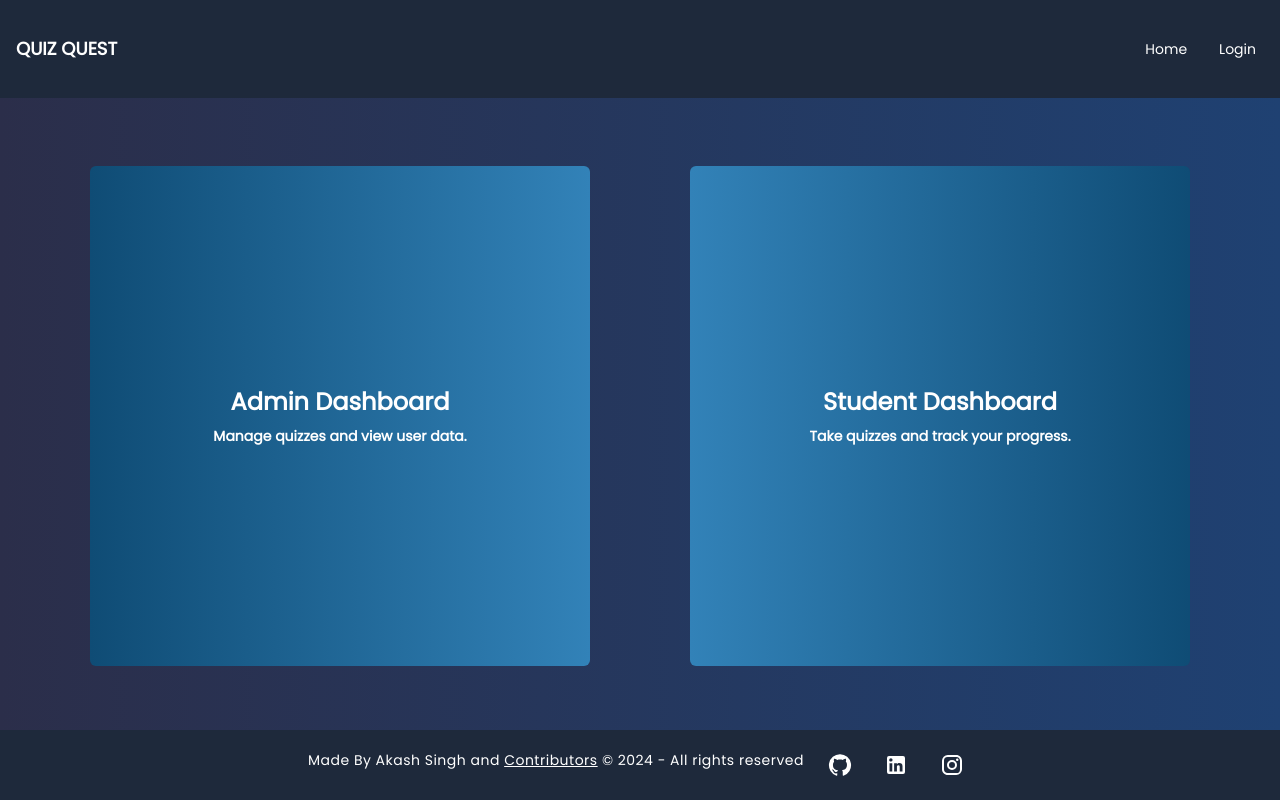
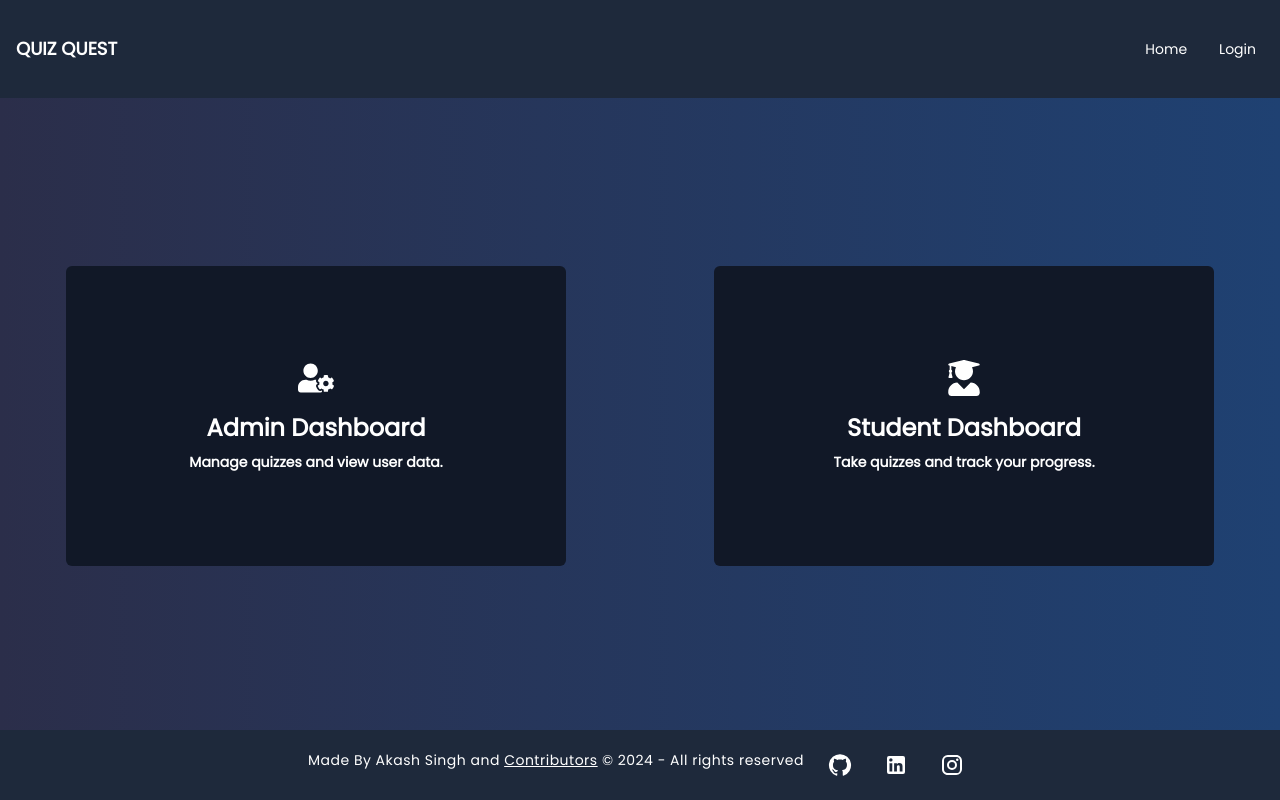
Before and after one commit to SkySingh04/QuizQuest, a Next.js app: page / in a window 1280 px wide. Built offline with nearby package versions, Linux system fonts and the light colour scheme; no server answers.

Commit message:
Closes #1 Updated landing page UI
Signed-off-by: Akash <akashsingh2210670@gmail.com>

```diff
--- /dev/null
+++ b/app/Home.module.css
@@ -0,0 +1,19 @@
+/* Home.module.css */
+.hoverEffect {
+  position: relative;
+}
+
+.hoverEffect::before {
+  content: '';
+  position: absolute;
+  top: 0;
+  left: 0;
+  right: 0;
+  bottom: 0;
+  border: 2px solid transparent; /* Set the initial border */
+  transition: border-color 0.5s ease;
+}
+
+.hoverEffect:hover::before {
+  border-color: #ffd700; /* Set the border color on hover */
+}
--- a/app/admin/page.tsx
+++ b/app/admin/page.tsx
@@ -25,6 +25,7 @@ const AdminPage = () => {
     onAuthStateChanged(auth, (user) => {
       if (user) {
         if (user.providerData[0].email === 'admindsce@dsce.com' || user.providerData[0].email === 'testadmin@dsce.com') {
+          console.log(user.uid)
           setUser(user);
         } else {
           toast.error("Unauthorized :(");
@@ -185,7 +186,7 @@ const AdminPage = () => {
   };
 
   return (
-    <div className='  flex flex-col items-center justify-center  p-6 text-white min-h-screen my-[100px]'>
+    <div className='  flex flex-col items-center justify-center  px-2 text-white min-h-screen my-[100px]'>
       <h1 className='text-3xl font-bold mb-6'>Admin Page</h1>
       {userData.length > 0 && quizData.length > 0 && (
         <div className="flex flex-wrap">
@@ -194,20 +195,20 @@ const AdminPage = () => {
               <div key={index} className="mr-4 mb-4">
                 <button
                   onClick={() => handleLockUnlockQuiz(quiz)}
-                  className={`bg-yellow-500 hover:bg-yellow-700 text-white font-bold py-2 px-4 rounded mb-4`}
+                  className={`bg-yellow-500 hover:bg-yellow-700 text-white font-bold py-2 px-4 mb-4`}
                 >
                   <FontAwesomeIcon icon={lockStatus[quiz] ? faLock : faUnlock} />
                 </button>
                 <button
                   onClick={() => handleDownloadQuiz(quiz)}
-                  className={`bg-green-500 hover:bg-green-700 text-white font-bold py-2 px-4 rounded mb-4`}
+                  className={`bg-green-500 hover:bg-green-700 text-white font-bold py-2 px-4 mb-4`}
                 >
                   <FontAwesomeIcon icon={faDownload} className="mr-2" />
                   "{quiz}" Data
                 </button>
                 <button
                   onClick={() => handleDeleteQuiz(quiz)}
-                  className={`bg-red-500 hover:bg-red-700 text-white font-bold py-2 px-4 rounded mb-4`}
+                  className={`bg-red-500 hover:bg-red-700 text-white font-bold py-2 px-4 mb-4`}
                 >
                   <FontAwesomeIcon icon={faTrash} />
                 </button>
--- a/app/components/Signup.tsx
+++ b/app/components/Signup.tsx
@@ -5,6 +5,7 @@ import { doc , setDoc} from 'firebase/firestore'; // Import Firestore functions
 import { auth, db } from '../firebase';
 import { createUserWithEmailAndPassword, updateProfile } from 'firebase/auth';
 import toast from "react-hot-toast";
+
 function SignUpForm() {
   const router = useRouter();
   const [error, setError] = useState<string | null>(null);
@@ -13,18 +14,33 @@ function SignUpForm() {
     const data = new FormData(event.currentTarget);
     let email = data.get('email') as string;
     let password = data.get('password') as string;
+    let usn = data.get('USN') as string;
+
+    // Validate USN format
+    const usnRegex = /^1DS[A-Z0-9]{7}$/;
+    if (!usnRegex.test(usn)) {
+      setError("USN must be of the form 1DS followed by seven alphanumeric characters.");
+      return;
+    }
+
+    // Validate USN length
+    if (usn.length !== 10) {
+      setError("USN must be 10 digits long.");
+      return;
+    }
 
     try {
       const userCredential = await createUserWithEmailAndPassword(auth, email, password);
       const user = userCredential.user;
-      // const user_id = uuidv4();
+
       const userData = {
         uid: user.uid,
         email: user.email,
         displayName: data.get('firstName') + ' ' + data.get('lastName'),
-        USN: data.get('USN'),
+        USN: usn,
         quizData: []
       }
+
       // Create a user document in Firestore
       const userDocRef = doc(db, 'users', user.uid);
       setDoc(userDocRef, userData)
@@ -81,6 +97,8 @@ function SignUpForm() {
           className="bg-customBeige text-black"
           type="text"
           name="USN"
+          pattern="1DS[A-Z0-9]{7}"
+          title="USN must be of the form 1DS followed by seven alphanumeric characters."
           placeholder="USN"
         />
         <input
--- a/app/page.tsx
+++ b/app/page.tsx
@@ -1,15 +1,17 @@
 import React from 'react';
+import { FaUserCog, FaUserGraduate } from 'react-icons/fa'; // Import icons from Font Awesome
 import Link from 'next/link';
-
+import styles from './Home.module.css'; // Import CSS file for styling
 
 export default function Home() {
   return (
     <div className="flex flex-col items-center justify-center min-h-screen">
       {/* Cards Section */}
-      <div className="flex flex-wrap justify-center mt-8 md:space-x-[100px]">
+      <div className="flex flex-wrap items-center justify-center mt-8 md:space-x-[100px]">
         {/* Admin Card */}
         <Link href="/admin">
-          <div className="card bg-gradient-to-r from-[#0F4C75] to-[#3282B8] admin-card hover:tilt items-center justify-center lg:h-[500px] lg:w-[500px]  text-white font-semibold px-6 py-4 rounded-md cursor-pointer hover:bg-blue-600 transition-transform duration-300">
+          <div className={`card bg-gray-900 mx-6 admin-card items-center justify-center lg:h-[300px] lg:w-[500px] text-white font-semibold px-6 py-4 rounded-md cursor-pointer transition-transform duration-300 ${styles.hoverEffect}`}>
+            <FaUserCog className="text-4xl mb-4" /> {/* Font Awesome icon */}
             <h1 className="text-2xl mb-2">Admin Dashboard</h1>
             <h1>Manage quizzes and view user data.</h1>
           </div>
@@ -17,16 +19,13 @@ export default function Home() {
 
         {/* Student Card */}
         <Link href="/student">
-          <div className="card bg-gradient-to-l from-[#0F4C75] to-[#3282B8] student-card hover1:tilt  items-center justify-center lg:h-[500px] lg:w-[500px]  bg-green-500 text-white font-semibold px-6 py-4 rounded-md cursor-pointer hover:bg-green-600 transition-transform duration-300">
+          <div className={`card bg-gray-900 mx-6 student-card items-center justify-center lg:h-[300px] lg:w-[500px]  text-white font-semibold px-6 py-4 rounded-md cursor-pointer transition-transform duration-300 ${styles.hoverEffect}`}>
+            <FaUserGraduate className="text-4xl mb-4" /> {/* Font Awesome icon */}
             <h1 className="text-2xl mb-2">Student Dashboard</h1>
             <h1>Take quizzes and track your progress.</h1>
           </div>
         </Link>
       </div>
-
-
     </div>
   );
-
-
 }
--- a/package.json
+++ b/package.json
@@ -23,6 +23,7 @@
     "react-dom": "^18",
     "react-dropzone": "^14.2.3",
     "react-hot-toast": "^2.4.1",
+    "react-icons": "^5.2.0",
     "uuid": "^9.0.1",
     "xlsx": "^0.18.5"
   },
```
Also changed, not shown: 1 other file (tests, documents, lock files or other folders). Lines whose indentation alone changed are shown as unchanged.
